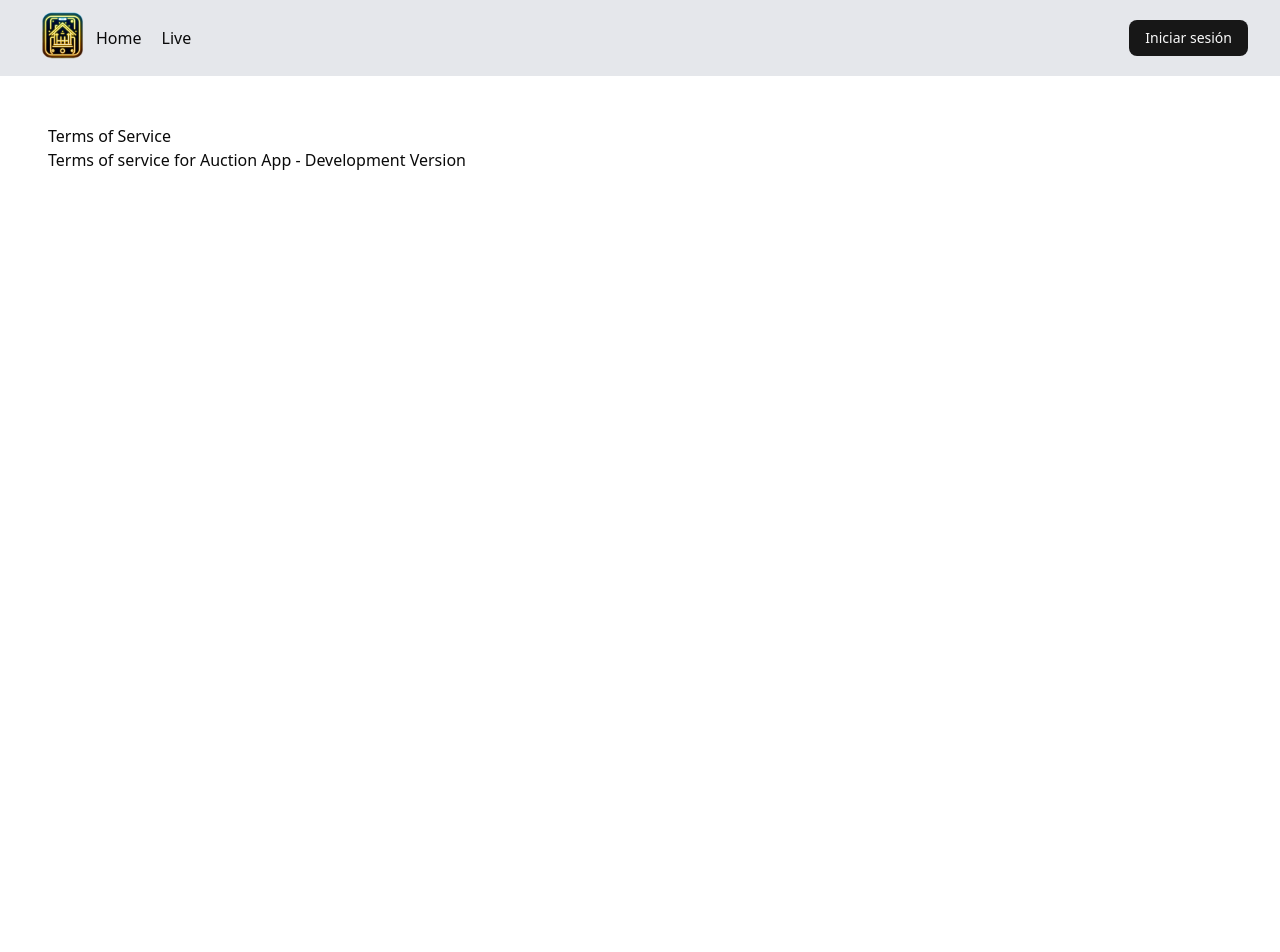
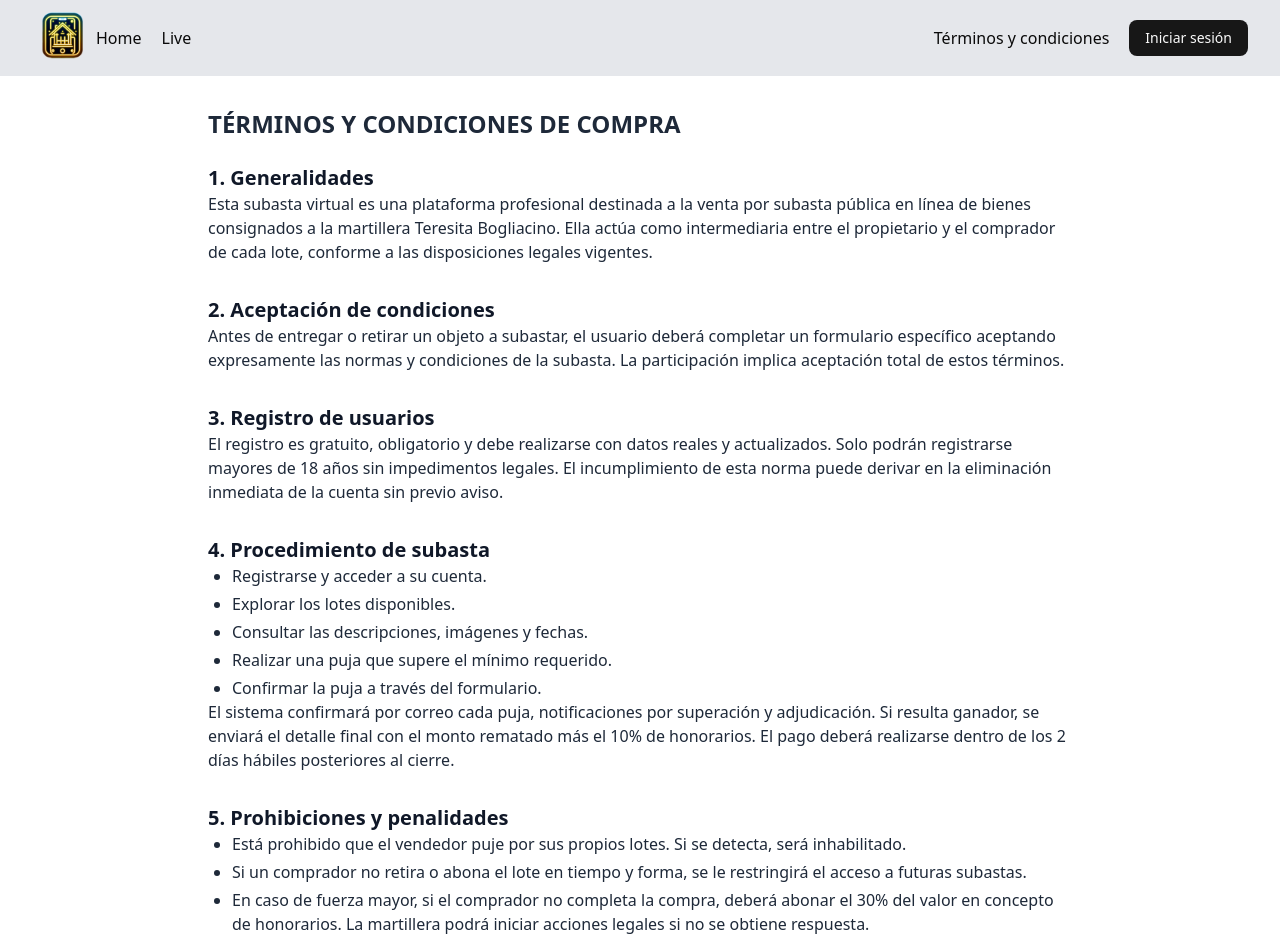
Before and after one commit to danilodev6/auction-app, a Next.js app: page /terms in a window 1280 px wide. Shown: the top 952 px of the page. Before the commit the page ends 800 px from the top, so only its background shows below. Built offline with nearby package versions, Linux system fonts and the light colour scheme; no server answers.

Commit message:
add terms page

```diff
--- a/src/app/Header.tsx
+++ b/src/app/Header.tsx
@@ -40,7 +40,13 @@ export async function Header() {
           )}
         </div>
 
-        <div className="flex items-center gap-4 ml-auto">
+        <div className="ml-auto">
+          <Link href="/terms" className="flex items-center gap-1">
+            Términos y condiciones
+          </Link>
+        </div>
+
+        <div className="flex items-center gap-4">
           {session?.user?.image && (
             <Image
               src={session?.user?.image}
--- a/src/app/terms/page.tsx
+++ b/src/app/terms/page.tsx
@@ -1,8 +1,181 @@
 export default function Terms() {
   return (
-    <div className="p-8">
-      <h1>Terms of Service</h1>
-      <p>Terms of service for Auction App - Development Version</p>
-    </div>
+    <main className="container mx-auto">
+      <section className="prose max-w-4xl mx-auto p-4 text-gray-800">
+        <h1 className="text-2xl font-bold mb-6">
+          TÉRMINOS Y CONDICIONES DE COMPRA
+        </h1>
+
+        <div className="space-y-8">
+          <div>
+            <h3 className="text-xl font-semibold text-gray-900">
+              1. Generalidades
+            </h3>
+            <p>
+              Esta subasta virtual es una plataforma profesional destinada a la
+              venta por subasta pública en línea de bienes consignados a la
+              martillera Teresita Bogliacino. Ella actúa como intermediaria
+              entre el propietario y el comprador de cada lote, conforme a las
+              disposiciones legales vigentes.
+            </p>
+          </div>
+          <div>
+            <h3 className="text-xl font-semibold text-gray-900">
+              2. Aceptación de condiciones
+            </h3>
+            <p>
+              Antes de entregar o retirar un objeto a subastar, el usuario
+              deberá completar un formulario específico aceptando expresamente
+              las normas y condiciones de la subasta. La participación implica
+              aceptación total de estos términos.
+            </p>
+          </div>
+          <div>
+            <h3 className="text-xl font-semibold text-gray-900">
+              3. Registro de usuarios
+            </h3>
+            <p>
+              El registro es gratuito, obligatorio y debe realizarse con datos
+              reales y actualizados. Solo podrán registrarse mayores de 18 años
+              sin impedimentos legales. El incumplimiento de esta norma puede
+              derivar en la eliminación inmediata de la cuenta sin previo aviso.
+            </p>
+          </div>
+          <div>
+            <h3 className="text-xl font-semibold text-gray-900">
+              4. Procedimiento de subasta
+            </h3>
+            <ul className="list-disc pl-6 space-y-1">
+              <li>Registrarse y acceder a su cuenta.</li>
+              <li>Explorar los lotes disponibles.</li>
+              <li>Consultar las descripciones, imágenes y fechas.</li>
+              <li>Realizar una puja que supere el mínimo requerido.</li>
+              <li>Confirmar la puja a través del formulario.</li>
+            </ul>
+            <p>
+              El sistema confirmará por correo cada puja, notificaciones por
+              superación y adjudicación. Si resulta ganador, se enviará el
+              detalle final con el monto rematado más el 10% de honorarios. El
+              pago deberá realizarse dentro de los 2 días hábiles posteriores al
+              cierre.
+            </p>
+          </div>
+          <div>
+            <h3 className="text-xl font-semibold text-gray-900">
+              5. Prohibiciones y penalidades
+            </h3>
+            <ul className="list-disc pl-6 space-y-1">
+              <li>
+                Está prohibido que el vendedor puje por sus propios lotes. Si se
+                detecta, será inhabilitado.
+              </li>
+              <li>
+                Si un comprador no retira o abona el lote en tiempo y forma, se
+                le restringirá el acceso a futuras subastas.
+              </li>
+              <li>
+                En caso de fuerza mayor, si el comprador no completa la compra,
+                deberá abonar el 30% del valor en concepto de honorarios. La
+                martillera podrá iniciar acciones legales si no se obtiene
+                respuesta.
+              </li>
+            </ul>
+          </div>
+          <div>
+            <h3 className="text-xl font-semibold text-gray-900">
+              6. Reclamaciones y devoluciones
+            </h3>
+            <p>
+              No se aceptarán reclamaciones ni devoluciones sobre los lotes
+              adjudicados. Las descripciones e imágenes permiten al usuario
+              evaluar el estado del bien. Se recomienda realizar consultas antes
+              de ofertar. La subasta incluye objetos nuevos y usados en estado
+              actual.
+            </p>
+          </div>
+          <div>
+            <h3 className="text-xl font-semibold text-gray-900">
+              7. Transporte y retiro
+            </h3>
+            <p>
+              El comprador cuenta con 2 días hábiles para pagar y retirar el
+              lote. El comprador tiene que abonar los gastos de acarreo y envío
+              eligiendo el transporte de su preferencia hacia cualquier lugar
+              del País. Pasado el plazo, se aplicará un cargo diario por
+              almacenaje.
+            </p>
+          </div>
+          <div>
+            <h3 className="text-xl font-semibold text-gray-900">8. Impago</h3>
+            <p>
+              Si no se realiza el pago dentro de los 2 días hábiles, la subasta
+              podrá anularse y el lote ser reasignado. Si el lote no se retira,
+              el comprador deberá pagar el 30% del valor adjudicado. Los daños o
+              pérdidas posteriores al plazo corren por cuenta del adjudicatario.
+            </p>
+          </div>
+          <div>
+            <h3 className="text-xl font-semibold text-gray-900">
+              9. Condiciones para vendedores
+            </h3>
+            <p>
+              El vendedor garantiza la titularidad o autorización para consignar
+              los bienes. El precio base será acordado o fijado por la
+              martillera. No se aceptarán reclamos sobre bases o ventas finales.
+              La comisión de venta será acordada previamente sobre el precio
+              final. Si el lote no se retira en 5 días tras aviso, será
+              subastado nuevamente sin derecho a reclamo por parte del
+              consignante.
+            </p>
+          </div>
+          <div>
+            <h3 className="text-xl font-semibold text-gray-900">
+              10. Jurisdicción
+            </h3>
+            <p>
+              Las operaciones quedan sometidas al fuero local de Gualeguaychú,
+              Entre Ríos. Las partes renuncian a cualquier otro fuero legal
+              aplicable.
+            </p>
+          </div>
+          <div>
+            <h3 className="text-xl font-semibold text-gray-900">
+              11. Protección de datos
+            </h3>
+            <p>
+              Los datos personales serán utilizados solo para la gestión de la
+              subasta. Pueden compartirse con agencias de transporte. El usuario
+              puede ejercer sus derechos de acceso, rectificación o supresión
+              escribiendo a{" "}
+              <span className="text-blue-600 underline">
+                teresitabogliacinosubastas@gmail.com
+              </span>
+              . Se garantiza confidencialidad y cumplimiento de la normativa
+              vigente.
+            </p>
+          </div>
+          <div>
+            <h3 className="text-xl font-semibold text-gray-900">
+              12. Cancelación o suspensión de subastas
+            </h3>
+            <p>
+              La martillera podrá suspender, cancelar o prorrogar subastas por
+              motivos técnicos o legales, sin necesidad de justificación. Se
+              procurará avisar con antelación cuando sea posible.
+            </p>
+          </div>
+          <div>
+            <h3 className="text-xl font-semibold text-gray-900">
+              13. Conducta de los usuarios
+            </h3>
+            <p>
+              Los usuarios se comprometen a utilizar el sitio con buena fe. El
+              incumplimiento de estas condiciones podrá dar lugar a la
+              cancelación inmediata de la cuenta sin derecho a indemnización.
+            </p>
+          </div>
+        </div>
+      </section>
+    </main>
   );
 }
```
